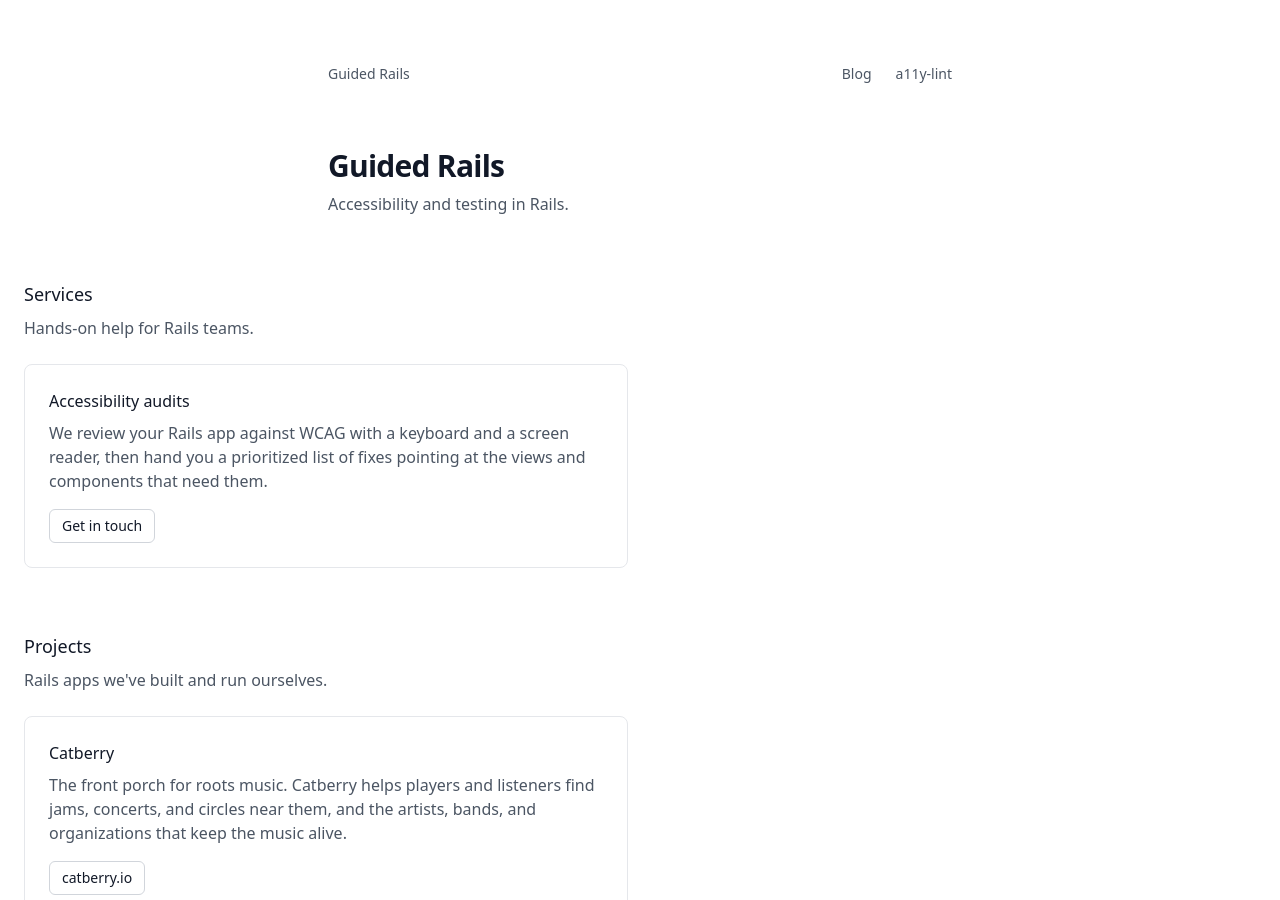
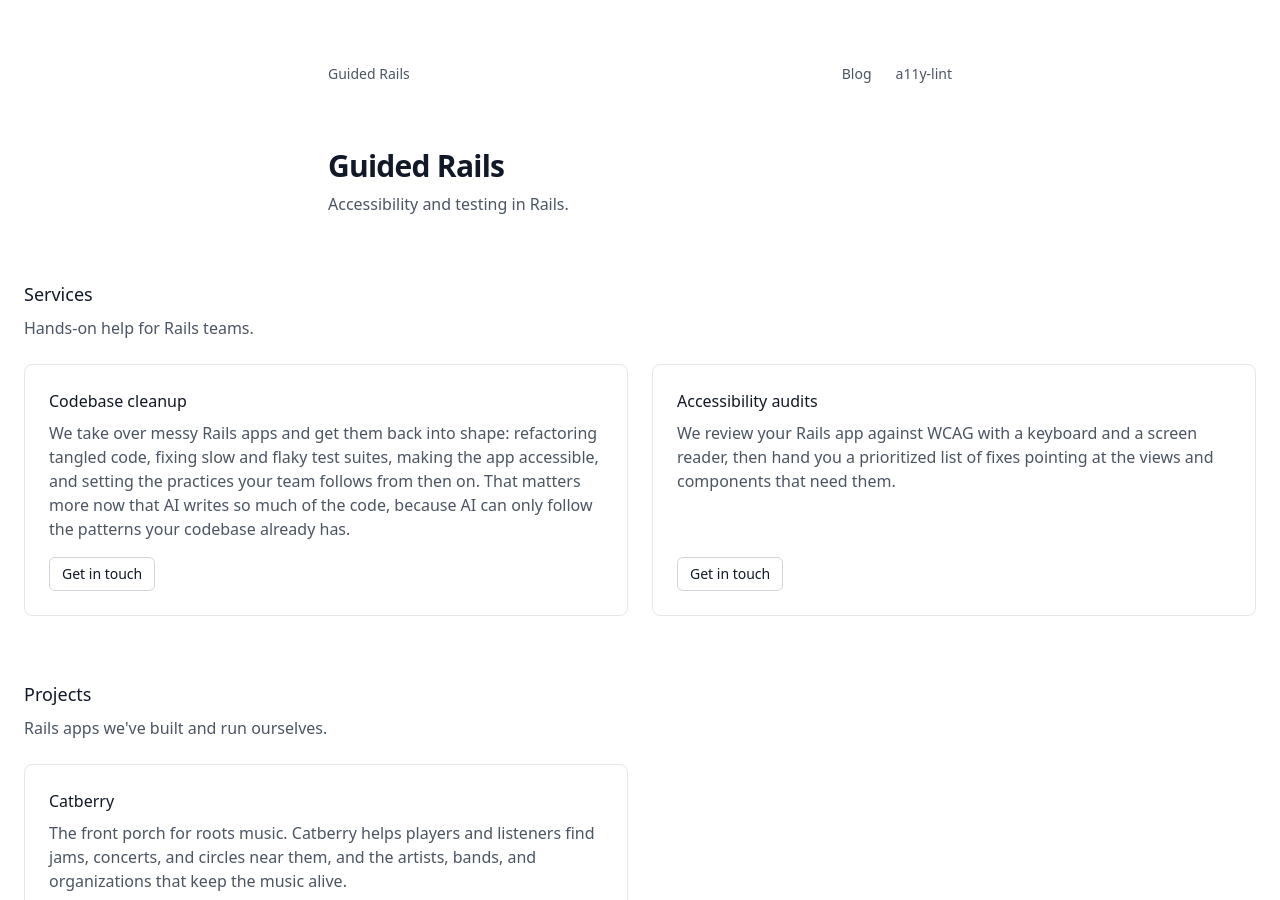
Before and after one commit to Guided-Rails/guided-rails.github.io, a Jekyll site: the page built from index.markdown, in a window 1280 px wide and 900 px high. Built offline with Jekyll 4.4.1, drawn with Linux system fonts in a browser that asks for light colours; nearby versions of some CDN libraries; comment, search, counter and statistics services are not loaded.

Commit message:
Add codebase cleanup to Services section (#26)

```diff
--- a/_layouts/landing.html
+++ b/_layouts/landing.html
@@ -13,6 +13,15 @@ layout: default
     Hands-on help for Rails teams.
   </p>
   <div class="mt-6 grid gap-6 md:grid-cols-2">
+    <div class="flex min-w-0 flex-col rounded-lg border border-gray-200 p-6">
+      <h3 class="text-base font-medium">Codebase cleanup</h3>
+      <p class="mt-2 text-gray-600">
+        We take over messy Rails apps and get them back into shape: refactoring tangled code, fixing slow and flaky test suites, making the app accessible, and setting the practices your team follows from then on. That matters more now that AI writes so much of the code, because AI can only follow the patterns your codebase already has.
+      </p>
+      <div class="mt-auto flex flex-wrap gap-3 pt-4 text-sm">
+        <a href="mailto:{{ site.email }}?subject=Codebase%20cleanup" class="rounded-md border border-gray-300 px-3 py-1.5 hover:border-gray-900 hover:text-gray-900">Get in touch</a>
+      </div>
+    </div>
     <div class="flex min-w-0 flex-col rounded-lg border border-gray-200 p-6">
       <h3 class="text-base font-medium">Accessibility audits</h3>
       <p class="mt-2 text-gray-600">
```
